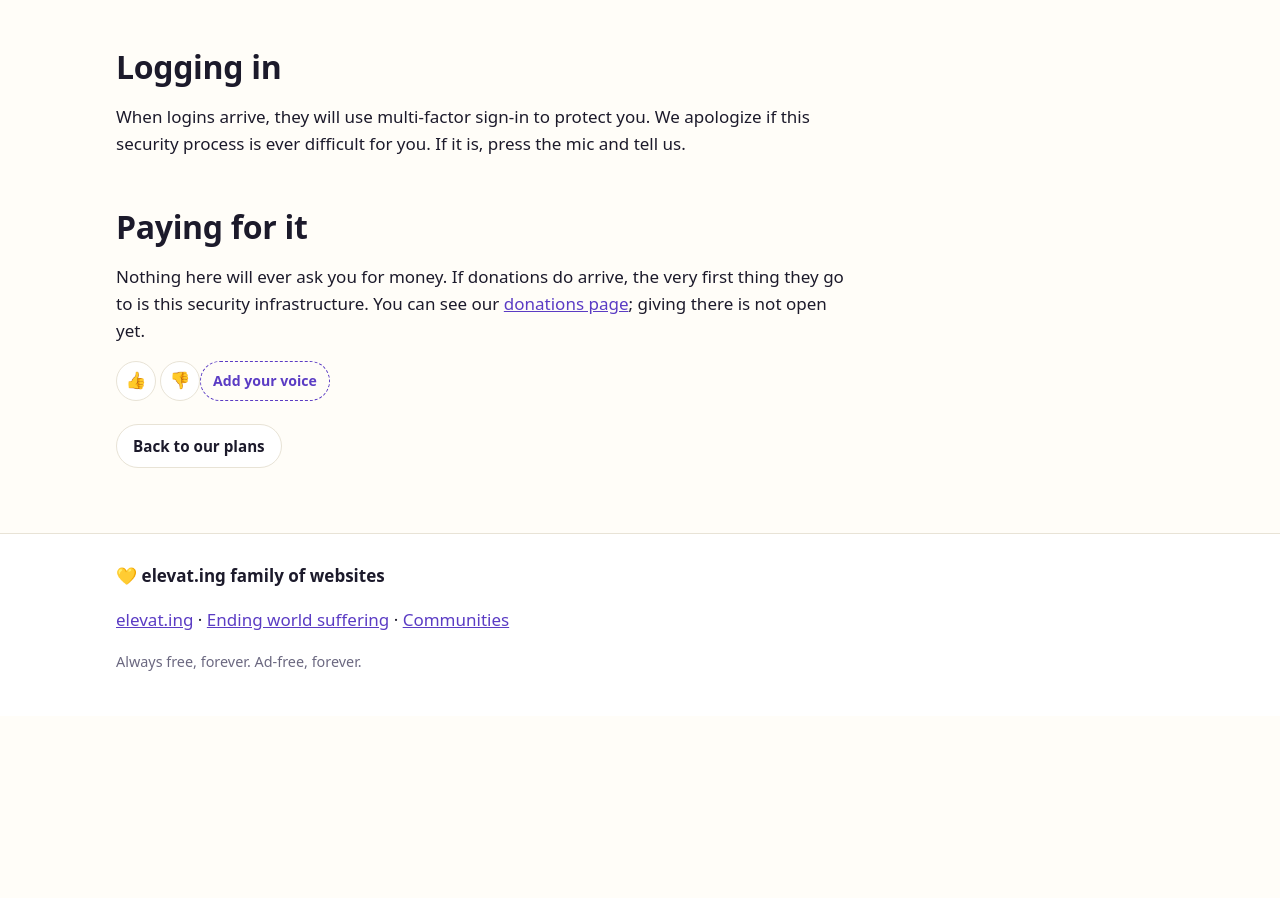
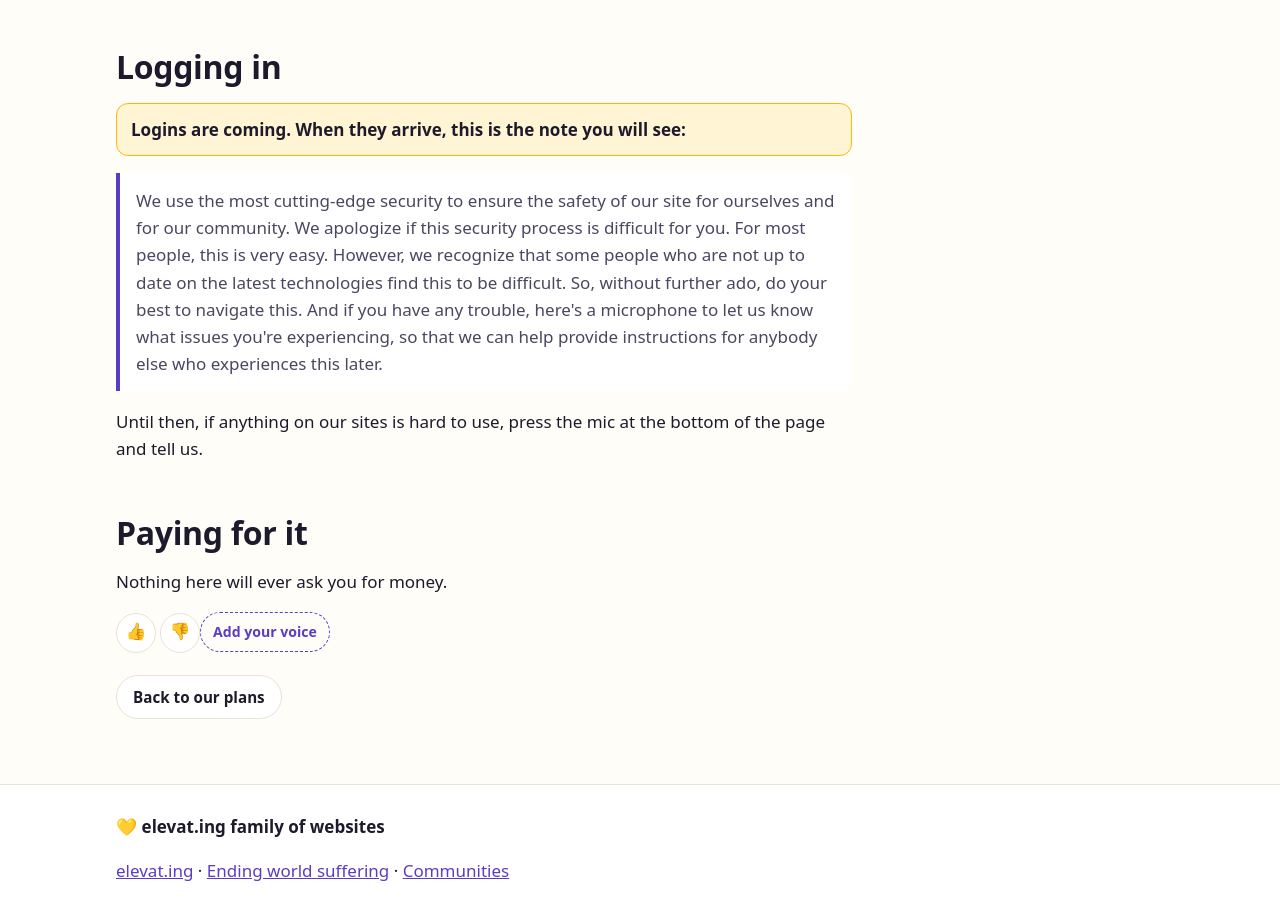
Before and after one commit to AtlasJumped/elevat.ing, a plain HTML site: page security/index.html in a window 1280 px wide. Shown: the part 2145-3043 px from the top of the page. Before the commit the page ends 2981 px from the top, so only its background shows below. Drawn offline with Linux system fonts and the light colour scheme.

Commit message:
security: remove donations line and link; add the full login notice in his words (M-1874, M-1167)
Co-Authored-By: Claude Opus 5.5 <noreply@anthropic.com>

```diff
--- a/css/elv8.css
+++ b/css/elv8.css
@@ -191,3 +191,7 @@ footer.site .heart{color:var(--sun2)}
 .fv-box .acts .btn{flex:1 1 auto}
 .fv-box .mission p{color:var(--ink2)}
 .fv-box .mission .hook{font-size:1.1rem;font-weight:800;color:var(--ink)}
+
+/* added 2026-11-27 */
+.login-note{margin:0 0 1em;padding:14px 16px;border-left:4px solid var(--accent);background:var(--surface);border-radius:0 12px 12px 0;color:var(--ink2)}
+.login-note p{margin:0}
--- a/security/index.html
+++ b/security/index.html
@@ -46,10 +46,12 @@
     <p>The remaining risks are physical access, or the person who owns the system becoming corrupt. That is why this whole system is engineered so that its creator's power shrinks quickly if they ever became corrupt. In order for this ecosystem to get built out, people are going to have to trust us. We hope you do, and we will stick to our word.</p>
 
     <h2>Logging in</h2>
-    <p>When logins arrive, they will use multi-factor sign-in to protect you. We apologize if this security process is ever difficult for you. If it is, press the mic and tell us.</p>
+    <p class="status-note">Logins are coming. When they arrive, this is the note you will see:</p>
+    <blockquote class="login-note"><p>We use the most cutting-edge security to ensure the safety of our site for ourselves and for our community. We apologize if this security process is difficult for you. For most people, this is very easy. However, we recognize that some people who are not up to date on the latest technologies find this to be difficult. So, without further ado, do your best to navigate this. And if you have any trouble, here's a microphone to let us know what issues you're experiencing, so that we can help provide instructions for anybody else who experiences this later.</p></blockquote>
+    <p>Until then, if anything on our sites is hard to use, press the mic at the bottom of the page and tell us.</p>
 
     <h2>Paying for it</h2>
-    <p>Nothing here will ever ask you for money. If donations do arrive, the very first thing they go to is this security infrastructure. You can see our <a href="https://claudebomb.com/donate/" target="_blank" rel="noopener">donations page</a>; giving there is not open yet.</p>
+    <p>Nothing here will ever ask you for money.</p>
 
     <div data-react="security-vision" data-label="The security vision" class="links"></div>
     <p style="margin-top:1.4rem"><a class="btn" href="../#plans">Back to our plans</a></p>
```
